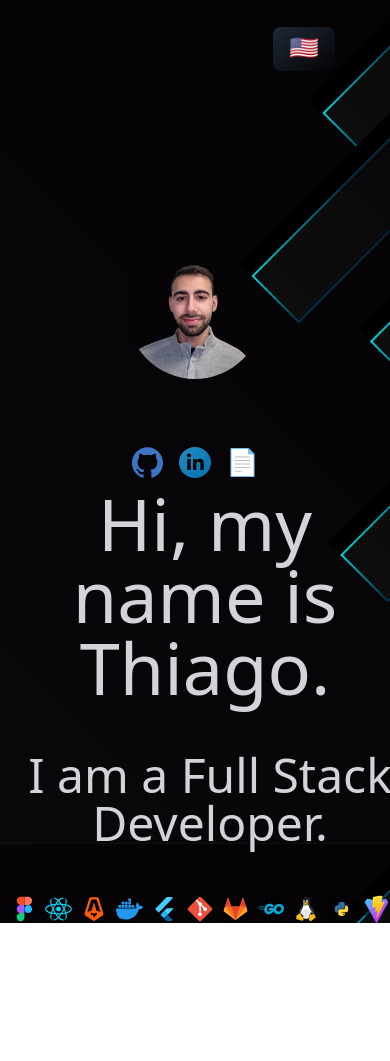
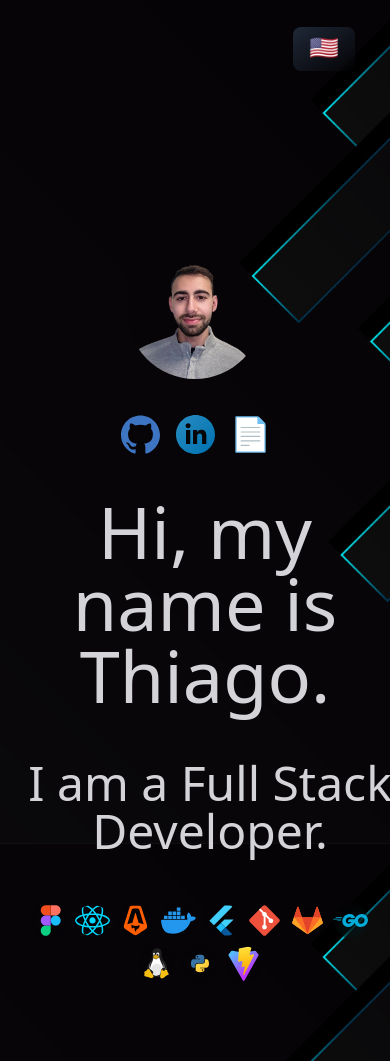
Before and after one commit to thiagobgarc/Portfolio-updated, a React (Vite) app: page / in a window 390 px wide. Before the commit the page ends 923 px from the top, so only its background shows below. Built offline with nearby package versions, Linux system fonts and the light colour scheme.

Commit message:
fixed some styling issues for mobile

```diff
--- a/src/Framework.jsx
+++ b/src/Framework.jsx
@@ -30,7 +30,7 @@ const frameWorks = [
 
 const Framework = () => {
   return (
-    <motion.div className='flex flex-row gap-2 items-center justify-center w-[70%] lg:w-[30%] sm:w-[70%] sm:mb-[5rem]' initial={{ x: -70, opacity: 0 }} animate={{ x: 5, opacity: 1 }} transition={{ duration: 1.5 }}>
+    <motion.div className='flex flex-wrap gap-2 items-center justify-center w-[90%] lg:w-[30%] sm:w-[70%] mb-[5rem] lg:mb-[5rem] sm:mb-[5rem]' initial={{ x: -70, opacity: 0 }} animate={{ x: 5, opacity: 1 }} transition={{ duration: 1.5 }}>
       {frameWorks.map((framework, index) => (
         <img key={index} src={framework} alt={`Framework ${index}`}
             className={`framework-image hover:scale-150 duration-300`}
--- a/src/MainPage.jsx
+++ b/src/MainPage.jsx
@@ -14,7 +14,7 @@ const MainPage = () => {
 
   return (
     <>
-    <motion.div className='flex flex-col items-center justify-end absolute top-3 right-10 p-1 rounded-lg px-4 pb-2 shadow-br shadow-[#f8f8f2] bg-gradient-to-br from-gray-800 to-transparent' initial={{ x: 30, opacity: 0 }} animate={{y: 15, x: -15, opacity: 1 }} transition={{ duration: 1 }}>
+    <motion.div className='flex flex-col items-center justify-end absolute top-3 right-5 p-1 rounded-lg px-4 pb-2 shadow-br shadow-[#f8f8f2] bg-gradient-to-br from-gray-800 to-transparent sm:top-3 sm:right-7' initial={{ x: 30, opacity: 0 }} animate={{y: 15, x: -15, opacity: 1 }} transition={{ duration: 1 }}>
     <button onClick={toggleLanguage} className='text-2xl text-[#f8f8f2] text-zinc-300 hover:text-blue-300 hover:scale-125 text-center'>
           {language === 'en' ? (
             <span role="img" aria-label="American Flag">🇺🇸</span>
--- a/src/components/Icons.jsx
+++ b/src/components/Icons.jsx
@@ -15,7 +15,7 @@ const Icons = () => {
   return (
     <motion.div className='flex items-center justify-center mt-[27rem] p-0 gap-4' initial={{ y: 0, opacity: 0 }} animate={{ y:15, opacity: 1 }} transition={{ duration: 0.9 }}>
       {iconVariants.map((icon, index) => (
-        <a key={index} href={icon.link} target="_blank" rel="noopener noreferrer" className={`icon-image hover:scale-150 duration-300 w-[8%] lg:w-[3.5%] sm:w-[8%] download=${true}`}>
+        <a key={index} href={icon.link} target="_blank" rel="noopener noreferrer" className={`icon-image hover:scale-150 duration-300 w-[10%] mt-[-2rem] lg:mt-[-2rem] sm:mt-[-2rem] lg:top-[-2rem] sm:top-[-2rem] lg:w-[3.5%] sm:w-[7%] mb-[2rem] lg:mb-0 sm:mb-0 download=${true}`}>
           <img src={icon.icon} alt={`Icon ${index}`} />
         </a>
       ))}
```
